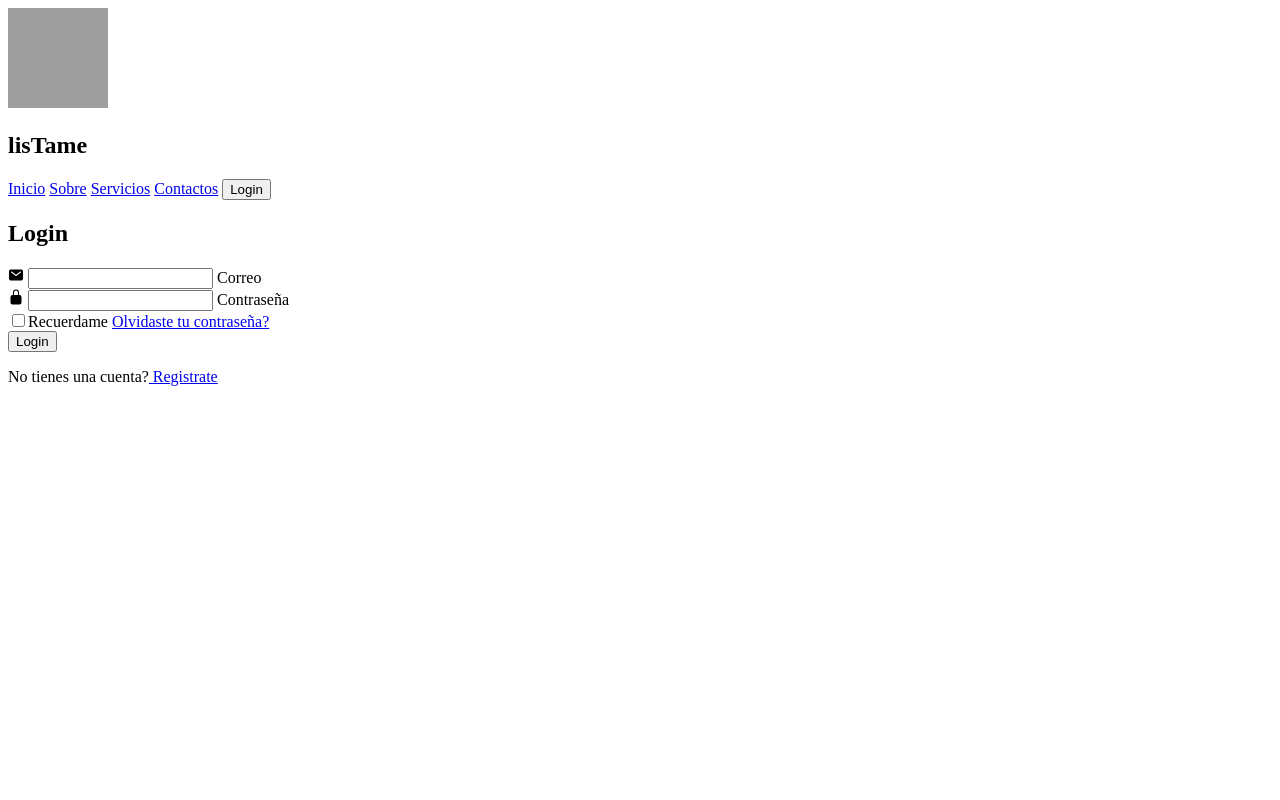
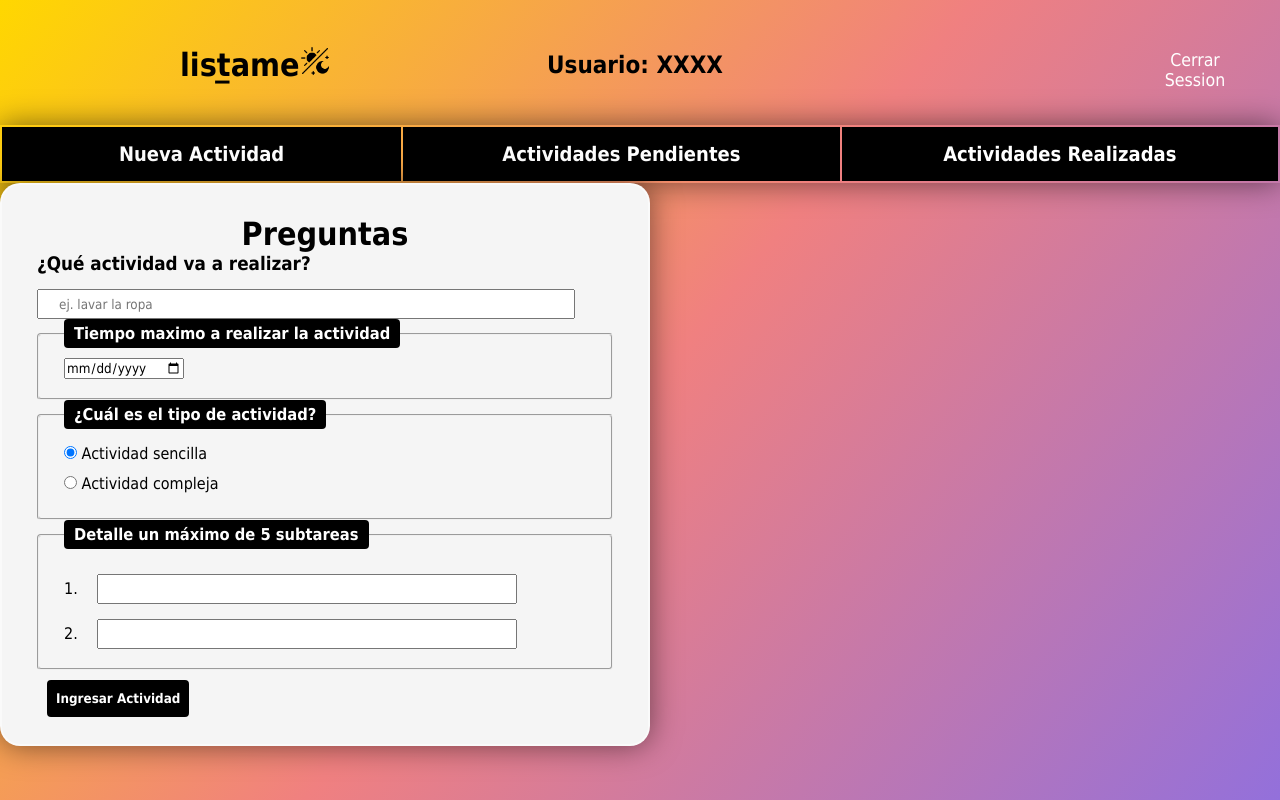
Before and after one commit to brittanypallasco2003/Organizador, a PHP site: page /html_files/index.html in a window 1280 px wide. Run offline with PHP 8.4, Linux system fonts and the light colour scheme; lists and menus that the app fills with data are empty; grey boxes are pictures that could not be loaded.

Commit message:
project update

```diff
--- a/css/estiloHome.css
+++ b/css/estiloHome.css
@@ -1,3 +1,4 @@
+/* home general */
 *{
     margin: 0;
     padding:0;
@@ -152,3 +153,140 @@ header{
     margin-left: 40px;
     transition: 1s;
 }
+
+
+
+/* registro preguntas */
+*{
+    margin: 0;
+    padding:0;
+    box-sizing: border-box;
+    font-family: Tahoma;
+  }
+
+  /*fondo de la pagina*/
+  body {
+    min-height: 100vh;
+    background:linear-gradient(130deg, gold , LightCoral, mediumpurple) no-repeat;
+    background-size: cover;
+    background-position: center;
+  }
+
+  /*espacio entre preguntas*/
+  /* div.pregunta{
+    margin-top: 25px;
+    margin-bottom: 20px;
+    margin-left: 20px;
+    margin-right: 20px;
+  } */
+
+  /*espacio interno de preguntas*/
+  fieldset{
+    padding: 10px 25px 19px 25px;
+    border-radius: 4px;
+  }
+
+  label {
+    margin-right: 15px;
+    line-height: 30px;
+  }
+
+
+
+
+  input:checked {
+    border: 7px solid rgb(92, 44, 44);
+  }
+
+  legend {
+    color: white;
+    background-color: black;
+    padding: 5px 10px;
+    border-radius: 4px;
+    border: 0;
+    font-size: 14px;
+  }
+
+  div.formulario{
+    justify-content: center;
+    align-items: center;
+    width: 650px;
+    height: auto;
+
+    background: whitesmoke;
+    border: 2px solid rgba(255, 255, 255, .5);
+    border-radius: 20px;
+    backdrop-filter: blur(20px);
+    box-shadow: 0 0 30px rgba(0, 0, 0, .5);
+    padding-left: 35px;
+    padding-right: 35px;
+    padding-top: 30px;
+    padding-bottom: 20px;
+  }
+
+
+  button{
+      border: 2px solid #000;
+      background-color: #000;
+      color: white;
+      border-radius: 4px;
+      padding: 10px 14px 10px 14px;
+      margin-top: 20px;
+      margin-bottom: 20px;
+      cursor: pointer;
+  }
+
+  #titulo{
+     text-align: center;
+     color: #000;
+  }
+
+   .cabecera{
+    display: inline;
+    font-family: Tahoma;
+    font-size: 53px;
+  }
+
+  img.cabecera{
+    position: relative;
+    top: 20px;
+    left: 5px;
+  }
+
+  #nomPag{
+    position: relative;
+    top: 30px;
+    left: 20px;
+  }
+
+  form input.texto{
+    width: 420px;
+    height: 30px;
+    padding-left: 20px;
+    margin-top: 15px;
+  }
+
+  .formulario input:focus{
+    outline:0;
+    border: 2px solid black;
+  }
+
+  form input.detact{
+    width: 538px;
+    height: 30px;
+    padding-left: 20px;
+    margin-top: 15px;
+  }
+
+  /* lista */
+  #lista {
+
+    padding: 10px;
+    list-style-type: none;
+  }
+
+  #tarjeta {
+    border: 1px solid black;
+    padding: 10px;
+    list-style-type: none;
+  }
--- a/html_files/index.html
+++ b/html_files/index.html
@@ -1,58 +1,93 @@
 <!DOCTYPE html>
 <html lang="en">
+
 <head>
-    <meta charset="UTF-8" />
-    <meta name="viewport" content="width=device-width, initial-scale=1.0" />
-    <title>Login</title>
-    <link rel="stylesheet" href="estilologin-register.css" />
+    <meta charset="UTF-8">
+    <meta name="viewport" content="width=device-width, initial-scale=1.0">
+    <title>Actividades| lisTame</title>
+    <link rel="stylesheet" href="/css/estiloHome.css">
+
+    <script src="https://code.jquery.com/jquery-3.6.0.min.js"></script>
 </head>
+
+
 <body>
+    <img class="logoimg" src="/img/logo.png" width="100" height="100">
     <header>
-      <img class="logo" src="logo.png" width="100" height="100" />
-      <h2 class="logo" id="nombre">lisTame</h2>
+        <h2 class="logo" id="nombre">list̲ame<img src="/img/icons8-modo-oscuro-50.png" width="30" height="30"></h2>
+        <br>
+        <h2>Usuario: XXXX </h2>
         <nav class="navegacion">
-        <a href="#">Inicio</a>
-        <a href="#">Sobre</a>
-        <a href="#">Servicios</a>
-        <a href="#">Contactos</a>
-        <button class="login">Login</button>
+            <form action="index.html">
+                <button class="login">Cerrar Session</button>
+            </form>
         </nav>
     </header>
+    <nav>
+        <table class="nav_act">
+            <tr>
+                <br>
+                <br>
+                <br>
+                <br>
+                <br>
+                <th  onclick="toggleContenido()" >Nueva Actividad</th>
+                <th><a href="5Pendientes.html">Actividades Pendientes</a></th>
+                <th> <a href="6Realizadas.html">Actividades Realizadas</a></th>
+            </tr>
+        </table>
+    </nav>
 
-    <div class="cuadro">
-        <div class="form-box login">
-            <h2>Login</h2>
-            <form action="3homeA.html">
-                <div class="input-box">
-                    <span class="icon"><ion-icon name="mail"></ion-icon></span>
-                    <input type="email" required>
-                    <label>Correo</label>
+
+    <div class="formulario" id="contenido_oculto">
+        <h1 id="titulo">Preguntas</h1>
+        <form id="formulario" method="post">
+            <div class="pregunta principal">
+                <h3>¿Qué actividad va a realizar?</h3>
+                <input class="texto detact" type="text" id="act_realizar" name="act_realizar" placeholder="ej. lavar la ropa">
             </div>
-                <div class="input-box">
-                    <span class="icon"><ion-icon name="lock-closed"></ion-icon></span>
-                    <input type="password" required>
-                    <label>Contraseña</label>
+            <div class="pregunta">
+                <fieldset>
+                    <legend><h3>Tiempo maximo a realizar la actividad</h3></legend>
+                    <input type="date" id="tiempo">
+                </fieldset>
             </div>
-                <div class="recuerdame">
-                    <label><input type="checkbox">Recuerdame</label>
-                    <a href="#">Olvidaste tu contraseña?</a>
+            <!--segunda pregunta-->
+            <div class="pregunta">
+                <fieldset>
+                    <legend><h3>¿Cuál es el tipo de actividad?</h3></legend>
+                    <p>
+                        <input class="radioOpc" type="radio" id="tipo_act" name="tipo_act" value="sencilla" checked>
+                        <label for="sencilla">Actividad sencilla</label>
+                    </p>
+                    <p>
+                        <input class="radioOpc" type="radio" id="tipo_act" name="tipo_act" value="compleja">
+                        <label for="compleja">Actividad compleja</label>
+                    </p>
+                </fieldset>
             </div>
-                <button type="submit" class="btn">Login</button></a>
-                <div class="login-registro">
-                    <p>No tienes una cuenta?<a href="registro.html" class="register-link"> Registrate</a></p>
+            <div class="pregunta">
+                <fieldset>
+                    <legend><h3>Detalle un máximo de 5 subtareas</h3></legend>
+                    <p>
+                        <label for="act1">1.</label>
+                        <input class="texto" type="text" id="act1" name="act1">
+                    </p>
+                    <p>
+                        <label for="act2">2.</label>
+                        <input class="texto" type="text" id="act2" name="act2">
+                    </p>
+                </fieldset>
             </div>
+            <button type="submit" id="botoningresar" onclick="toggleContenido()"><h4>Ingresar Actividad</h4></button>
         </form>
     </div>
-    </div>
 
-    <script src="script.js"></script>
-    <script
-      type="module"
-      src="https://unpkg.com/ionicons@7.1.0/dist/ionicons/ionicons.esm.js"
-    ></script>
-    <script
-      nomodule
-      src="https://unpkg.com/ionicons@7.1.0/dist/ionicons/ionicons.js"
-    ></script>
+    <ul id="lista">
+
+    </ul>
+
+<script src="scripthome.js"></script>
 </body>
+
 </html>
```
Also changed, not shown: css/estiloPreguntas.css (deleted, +0 -133 lines), html_files/3homeA.html (deleted, +0 -93 lines), html_files/4preguntas.html (deleted, +0 -17 lines), html_files/registro.html (deleted, +0 -64 lines), html_files/scripthome.js (+22 -0 lines), html_files/calendario.html (renamed from html_files/5Pendientes.html). Lines whose indentation alone changed are shown as unchanged.
